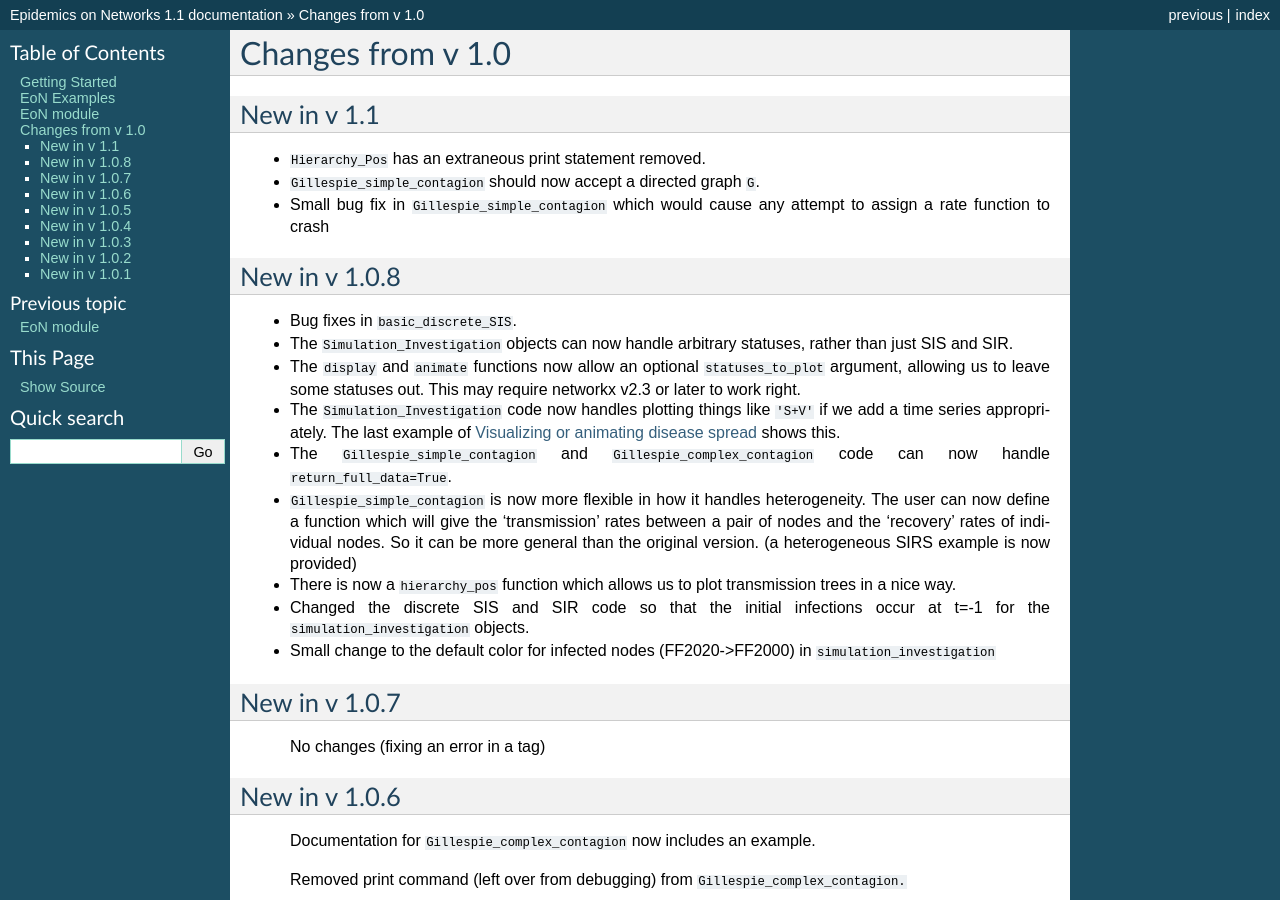
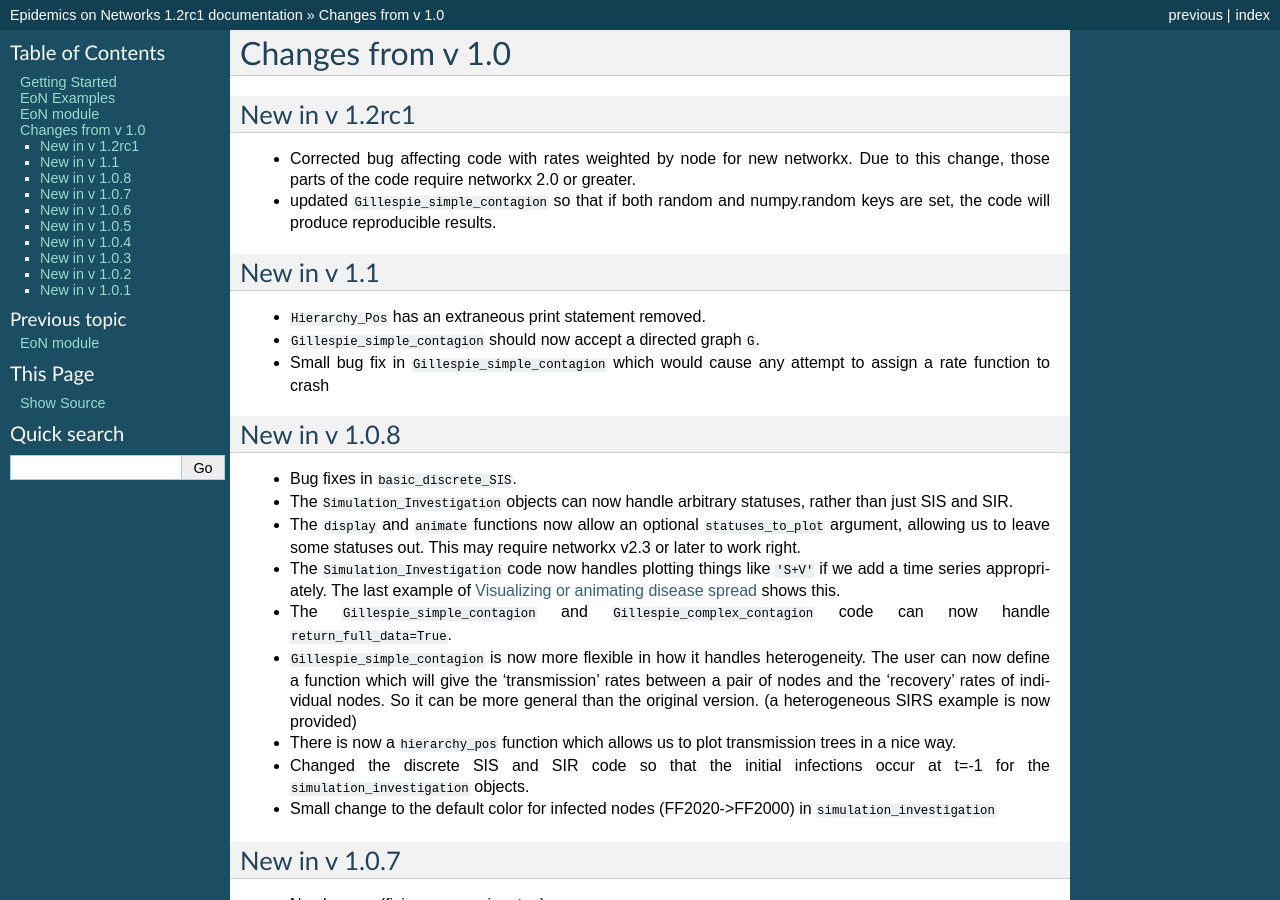
Before and after one commit to springer-math/Mathematics-of-Epidemics-on-Networks, a Sphinx documentation site: the page built from docs/Changes.rst, in a window 1280 px wide and 900 px high. Built offline with Sphinx 7.4.7, drawn with Linux system fonts in a browser that asks for light colours; some of the changed text lies outside the part shown.

Commit message:
updating version name and info on changes.

```diff
--- a/EoN/__init__.py
+++ b/EoN/__init__.py
@@ -46,7 +46,7 @@ We start with a few useful auxiliary functions
 '''
 
 __author__ = "Joel C. Miller, with tests written by Tony Ting"
-__version__ = "1.1"
+__version__ = "1.2rc1"
 def __citation__():
     print("To cite this software, please use the Journal of Open Source\n" + \
               " Software publication https://doi.org/10.21105/joss.01731" + \
--- a/docs/Changes.rst
+++ b/docs/Changes.rst
@@ -1,5 +1,16 @@
 Changes from v 1.0
 ==================
+
+New in v 1.2rc1
+------------------
+- Corrected bug affecting code with rates weighted by node for new networkx.
+  Due to this change, those parts of the code require networkx 2.0 or greater.
+
+- updated ``Gillespie_simple_contagion`` so that if both random and numpy.random
+  keys are set, the code will produce reproducible results.
+
+
+
 
 New in v 1.1
 -----------------
--- a/docs/GettingStarted.rst
+++ b/docs/GettingStarted.rst
@@ -40,7 +40,7 @@ animations will require installation of something like ``ffmpeg``.
 Current Version
 ---------------
 
-The documentation provided here is for version 1.1.
+The documentation provided here is for version 1.2rc1.
 
 If you want to see changes from previous versions, please see
 `Changes from v1.0 <Changes.html>`_.
--- a/docs/conf.py
+++ b/docs/conf.py
@@ -59,9 +59,9 @@ author = u'Joel Miller, Istvan Kiss, Peter Simon'
 # built documents.
 #
 # The short X.Y version.
-version = u'1.1'
+version = u'1.2'
 # The full version, including alpha/beta/rc tags.
-release = u'1.1'
+release = u'1.2rc1'
 
 # The language for content autogenerated by Sphinx. Refer to documentation
 # for a list of supported languages.
```
